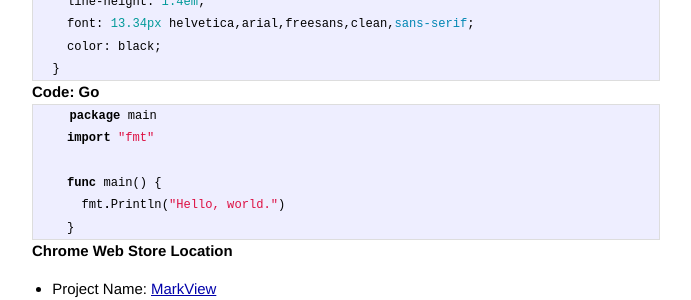
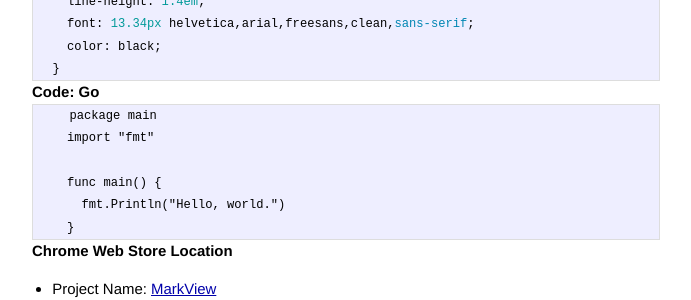
Before and after one commit to swcool/swcool.github.io, a Jekyll site: the page built from _posts/2013-09-04-markview-released-at-chrome-store.md, in a window 1280 px wide. Shown: the part 1388-1688 px from the top of the page, without its empty margins (294-985 px from the left). Built offline with Jekyll 4.4.1, drawn with Linux system fonts in a browser that asks for light colours; Markdown is read by kramdown in place of the engine named in the settings.

Commit message:
update to remove Javascript, Go code syntax

````diff
--- a/_posts/2013-09-04-markview-released-at-chrome-store.md
+++ b/_posts/2013-09-04-markview-released-at-chrome-store.md
@@ -75,7 +75,7 @@
 
 ### Code: JavaScript
 
-```Javascript
+```
     function myFunction()
     {
       var obj=document.getElementById("h01");
@@ -99,7 +99,7 @@
 
 ### Code: Go
 
-```go
+```
     package main
     import "fmt"
 
````
